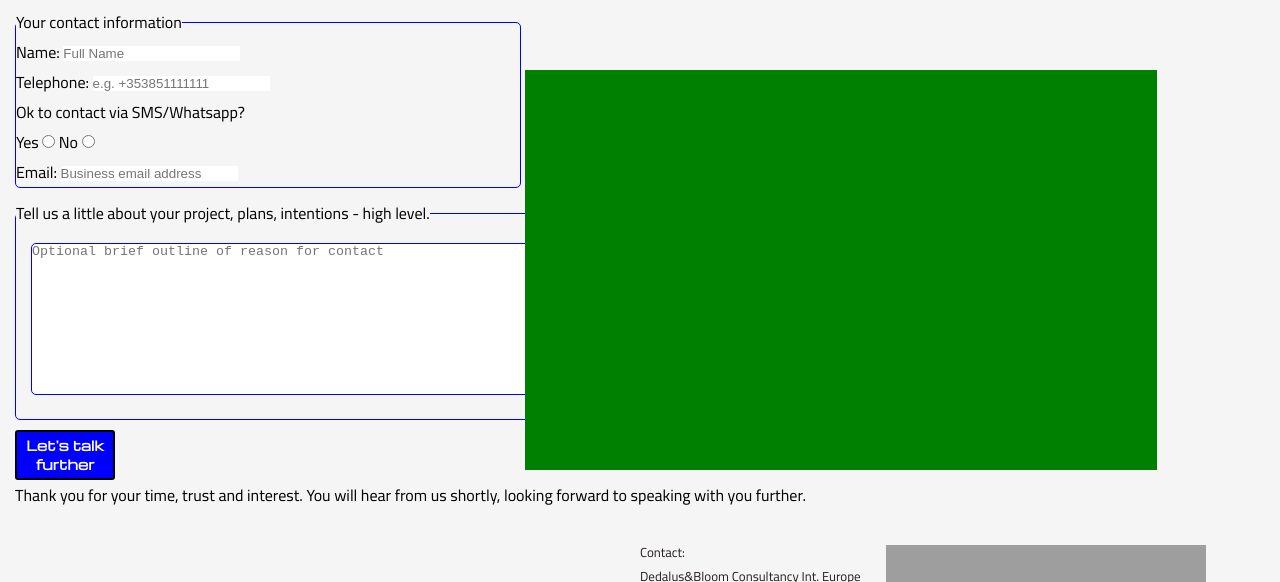
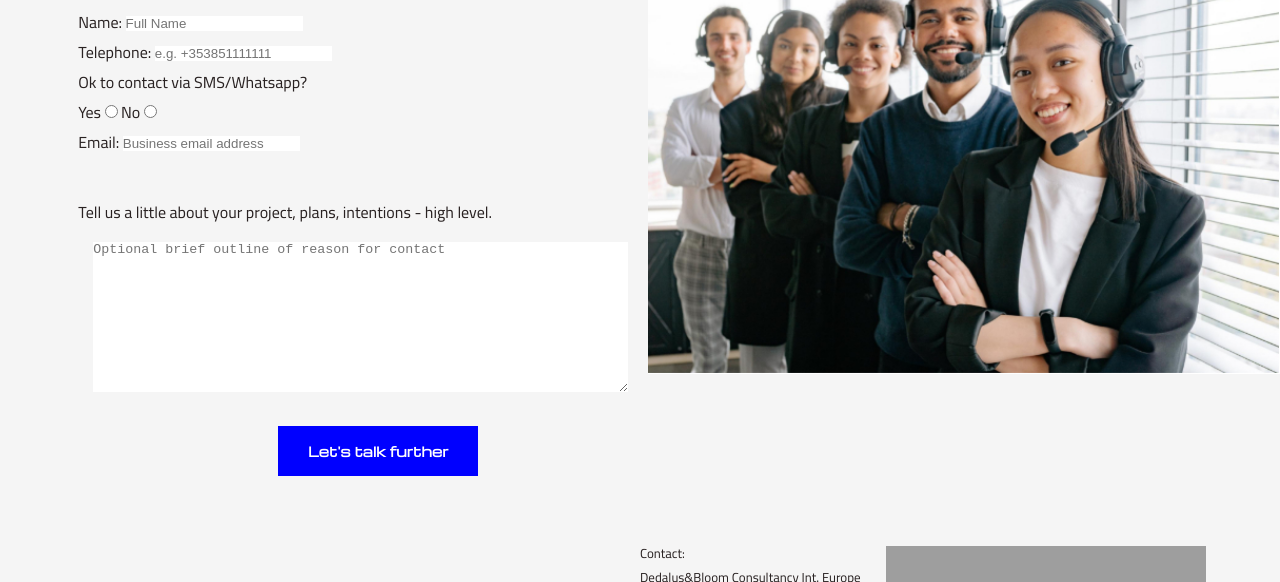
Before and after one commit to Kaybe111/P1-Dedalus-Bloom-Consultancy, a plain HTML site: page contact.html in a window 1280 px wide. Shown: the part 183-765 px from the top of the page. Drawn offline with nearby package versions, Linux system fonts and the light colour scheme; grey boxes are pictures that could not be loaded.

Commit message:
Style contact form with flex and move footer down, introduce contact center image

```diff
--- a/assets/css/style.css
+++ b/assets/css/style.css
@@ -10,11 +10,6 @@ body {
     color: rgb(41, 34, 34);
     font-family: 'Cairo', sans-serif;
     background-color: whitesmoke;
-}
-
-body > a:link :visited {
-    color: rgb(41, 34, 34);
-
 }
 
 /* Header and logo styling */
@@ -232,46 +227,48 @@ aside {
 /* contact.html styling */
 
 #contactpage {
-    color: black;
-    margin: 15px 0 15px 15px;
+    margin: 15px 0 50px 15px;
+    display: flex;
+    align-items: flex-start;
 }
 
 #contact-form {
-    width: 40%;
-    display: inline-block;
+    margin-left: 5%;
+    width: 45%;
 }
 
-#contact-form span {
-    display: block;
+#customerdetails {
+    margin-top: 10px;
 }
 
-#customerdetails, #projectinfo {
-    border: 1px solid blue;
-    border-radius: 5px;
-    margin-top: 10px;
+#projectinfo {
+    margin-top: 40px;
 }
 
 #projectinfo textarea {
     margin: 15px 15px;
 }
 
-button {
+#contact-form button {
     background-color: blue;
     font-family: 'Michroma', sans-serif;
     color: white;
     font-weight: bold;
-    border: 2px solid black;
-    border-radius: 3px;
-    width: 100px;
+    width: 200px;
     height: 50px;
     margin-top: 10px;
+    margin-left: 200px;
 }
 
 #form-image {
     width: 50%;
     height: 400px;
     background-color: green;
-    display: inline-block;
+    background-repeat: no-repeat;
+}
+
+#form-image img {
+    width: 100%;
 }
 
 /* form submit redirect html page styling */
--- a/contact.html
+++ b/contact.html
@@ -41,13 +41,12 @@
 
         </div>
     </header>
-    <!-- Add contact form over background image -->
+    <main>
         <section id="contactpage">
-        <h2>Contact us today</h2>
             <div id="contact-form">
                 <form action="https://formdump.codeinstitute.net" method="post">
                     <fieldset id="customerdetails">
-                    <legend>Your contact information</legend>
+                        <legend><h2>Your contact information</h2></legend>
                         <label for="contactname">Name:</label>
                         <input id="contactname" type="text" placeholder="Full Name" required>
                         <br>
@@ -69,18 +68,14 @@
                         <textarea name="projectinfo" id="projectinfo" cols="65" rows="10"
                         placeholder="Optional brief outline of reason for contact"></textarea>
                     </fieldset>
-                <button onclick="formsubmitpage.html" type="submit">Let's talk further</button>
+                    <button onclick="formsubmitpage.html">Let's talk further</button>
                 </form>
             </div>
             <div id="form-image">
-
+                <img src="/assets/images/pexels-yan-krukov-8867482-L.jpeg" alt="picture of contact center staff smiling">
             </div>
-        <br>
-        <span>
-            Thank you for your time, trust and interest. You will hear from us shortly, looking forward to
-            speaking with you further.
-        </span>
         </section>
+    </main>
 
     <footer>
         <div class="social-media-links">
```
Also changed, not shown: formsubmitpage.html (+4 -0 lines), assets/images/pexels-yan-krukov-8867482-L.jpeg (added). Lines whose indentation alone changed are shown as unchanged.
